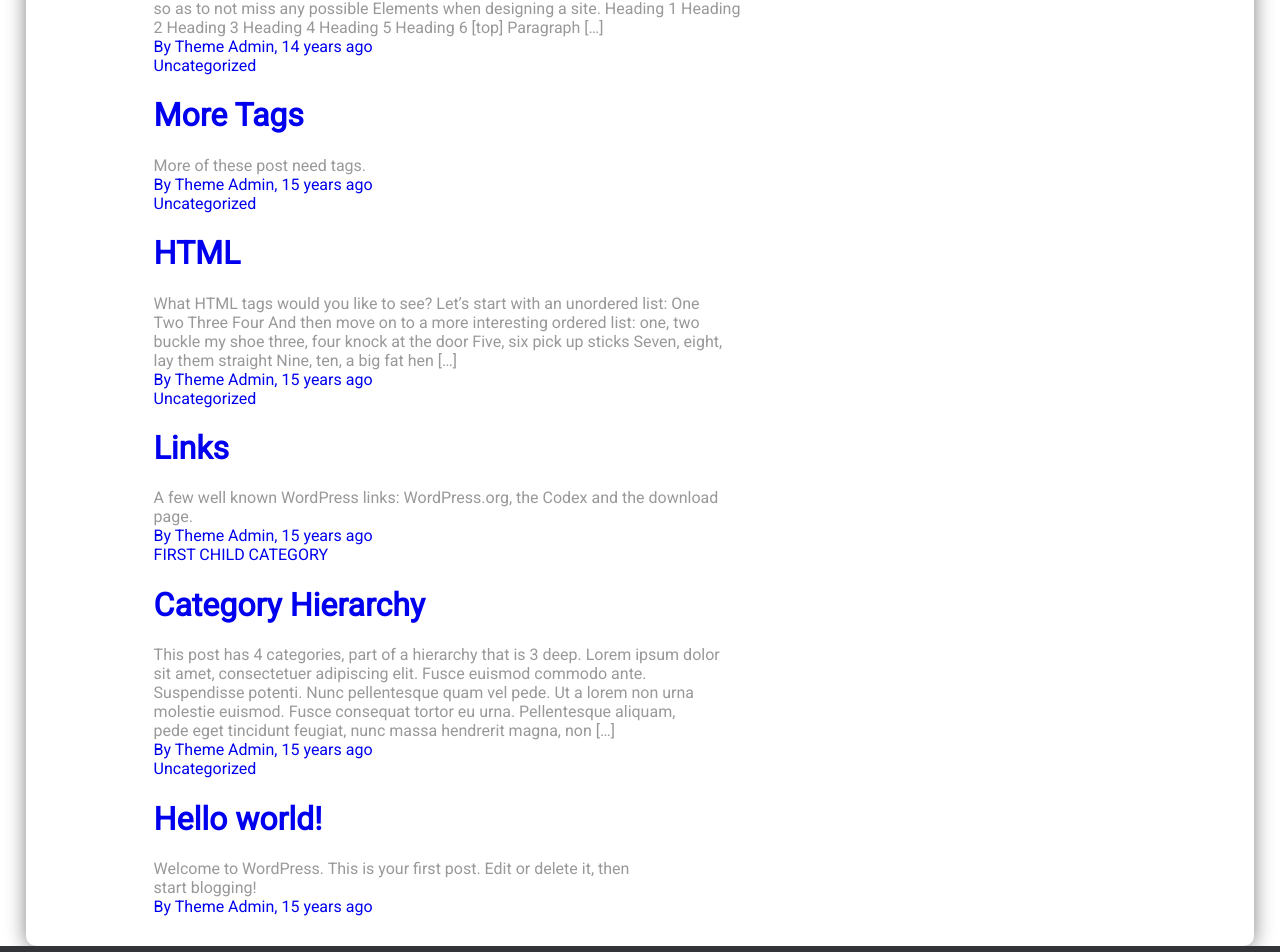
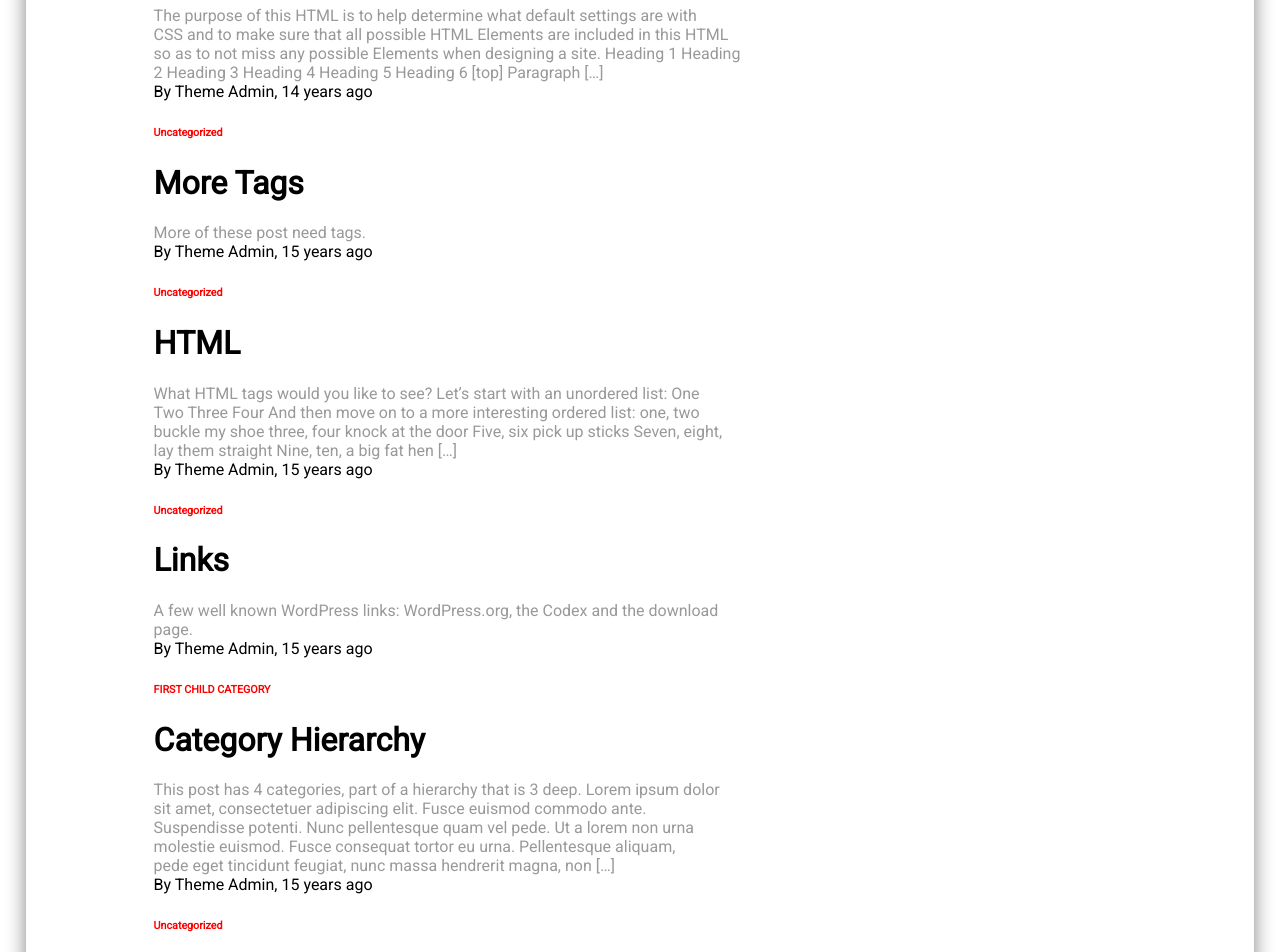
Before and after one commit to mitchell-devpipline/frontend-first-capstone, a plain HTML site: page pages/blog.html in a window 1280 px wide. Shown: the part 685-1637 px from the top of the page. Drawn offline with Linux system fonts and the light colour scheme.

Commit message:
h6-colors_work

```diff
--- a/pages/blog.html
+++ b/pages/blog.html
@@ -21,8 +21,9 @@
 
       <div class="nav-right">
         <a href="/index.html">HOME</a>
-
+        <div class="blog-tab">
         <a href="/pages/blog.html">BLOG</a>
+        </div>
 
         <a href="/pages/contact.html">CONTACT</a>
         <div class="more-button">
@@ -37,8 +38,11 @@
 
     <div class="main-content-wrapper">
       <div class="blog-items-wrapper">
+
           <div class="worth-a-thousand">
+            <h6>
               <a href="/pages/uncategorized.html">Uncategorized</a>
+            </h6>
             <h1>
               <a href="worth1000word.html" target="_self">Worth a Thousand Words</a>
             </h1>
@@ -49,8 +53,11 @@
               >
             </div>
           </div>
+
           <div class="elements">
+            <h6>
               <a href="/pages/uncategorized.html">Uncategorized</a>
+            </h6>
             <h1>
               <a href="https://wp-themes.com/twentytwentytwo/?p=36" target="_self"
                 >Elements</a
@@ -71,7 +78,9 @@
           </div>
 
           <div class="more-tags">
+            <h6>
               <a href="/pages/uncategorized.html">Uncategorized</a>
+            </h6>
             <h1>
               <a href="https://wp-themes.com/twentytwentytwo/?p=14" target="_self"
                 >More Tags</a
@@ -86,7 +95,9 @@
           </div>
 
         <div class="HTML">
+          <h6>
             <a href="/pages/uncategorized.html">Uncategorized</a>
+          </h6>
           <h1>
             <a href="https://wp-themes.com/twentytwentytwo/?p=8" target="_self"
               >HTML</a
@@ -109,7 +120,9 @@
         </div>
 
         <div class="links">
+          <h6>
             <a href="/pages/uncategorized.html">Uncategorized</a>
+          </h6>
           <h1>
             <a href="https://wp-themes.com/twentytwentytwo/?p=6" target="_self"
               >Links</a
@@ -128,9 +141,9 @@
       </div>
 
       <div class="category-heirarchy">
-        <a href="#https://wordpress.org/themes/hestia/"
-          >FIRST CHILD CATEGORY</a
-        >
+        <h6>
+          <a href="/pages/uncategorized.html">FIRST CHILD CATEGORY</a>
+          </h6>
         <h1>
           <a href="https://wp-themes.com/twentytwentytwo/?p=4" target="_self"
             >Category Hierarchy</a
@@ -154,7 +167,9 @@
       </div>
 
       <div class="hello-world">
+        <h6>
           <a href="/pages/uncategorized.html">Uncategorized</a>
+        </h6>
         <h1>
           <a href="https://wp-themes.com/twentytwentytwo/?p=1" target="_self"
             >Hello world!</a
--- a/styles/blog/blog.scss
+++ b/styles/blog/blog.scss
@@ -81,7 +81,14 @@ body {
   background-color: white;
   color: rgb(153 153 153);
   a {
+    color: black;
     text-decoration: none;
+  }
+
+  h6 {
+    a {
+      color: red;
+    }
   }
 
   .blog-items-wrapper {
@@ -116,3 +123,15 @@ body {
     color: white;
   }
 }
+
+$colors: orange, blue, red;
+
+h6 {
+  a {
+    &:nth-child(odd) {
+      @each $color in $colors {
+        color: $color;
+      }
+    }
+  }
+}
```
Also changed, not shown: styles/blog/blog.css, 1 other file. Lines whose indentation alone changed are shown as unchanged.
